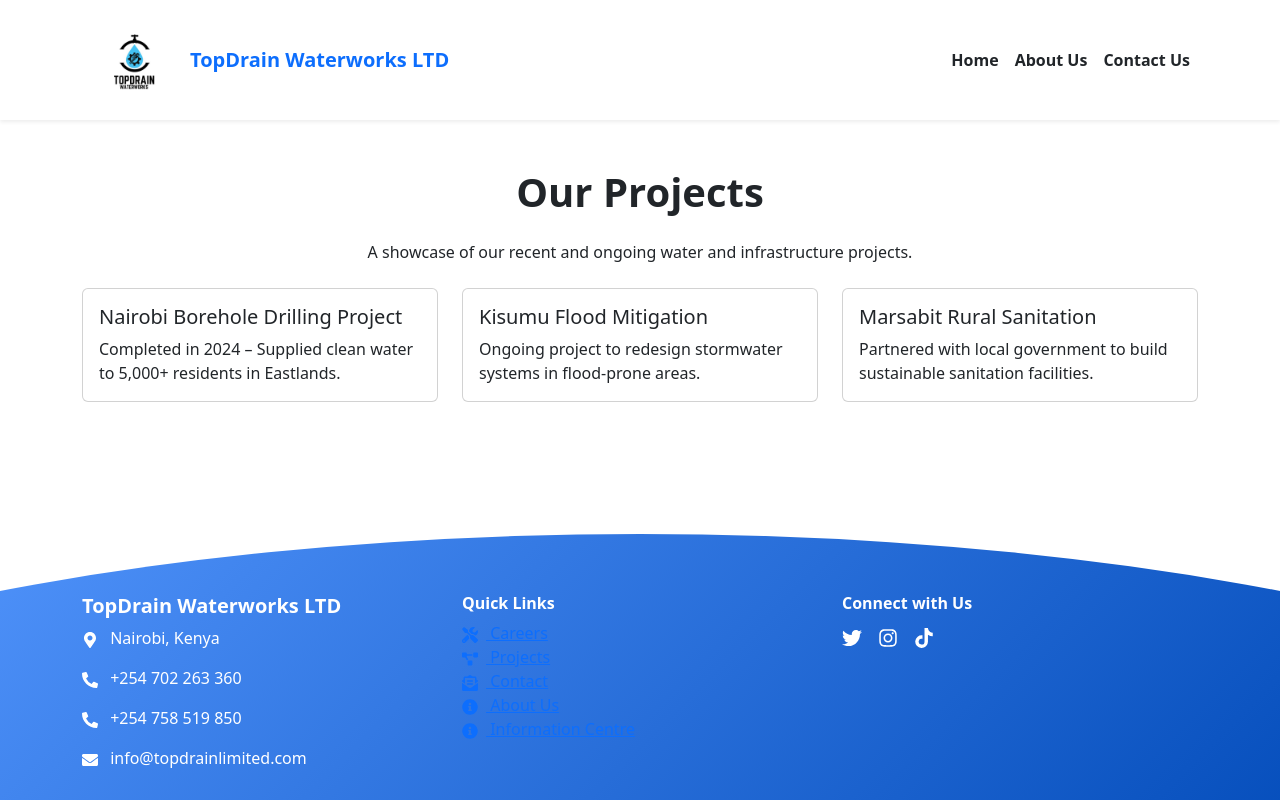
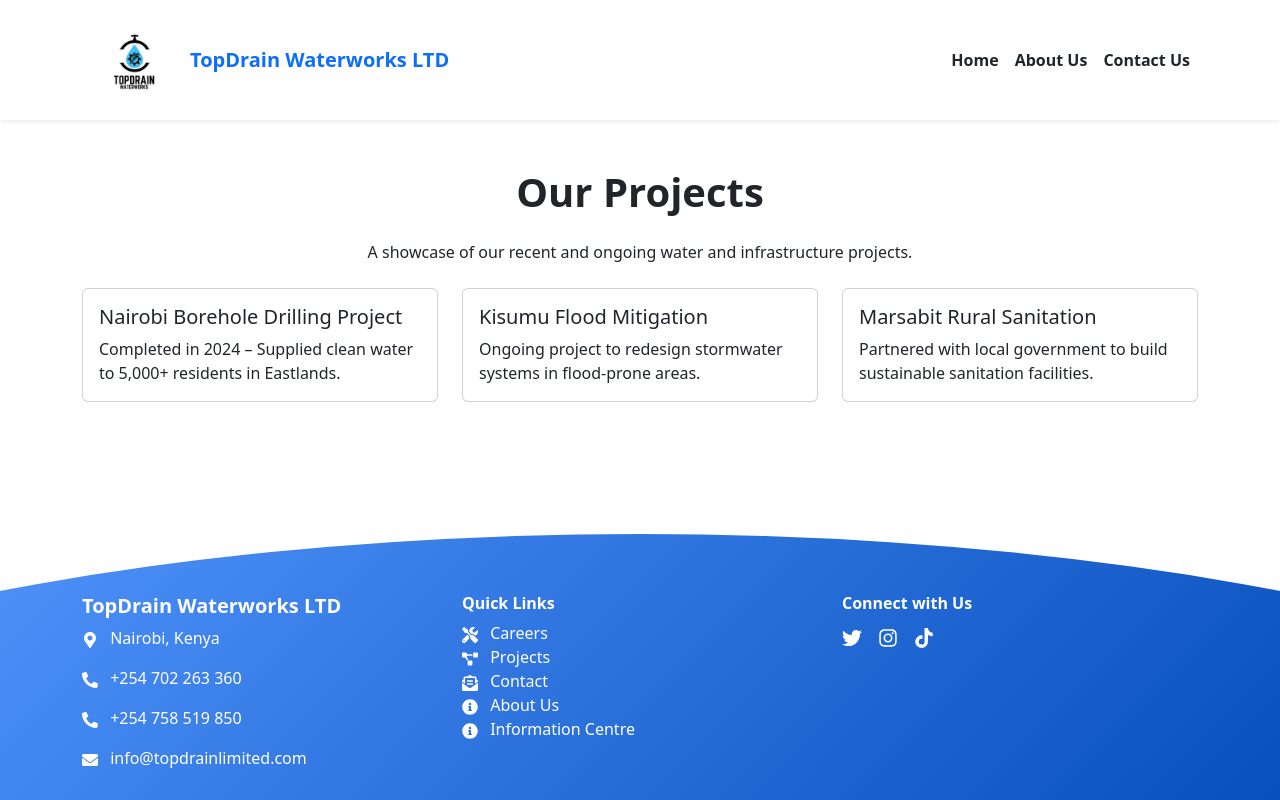
Before and after one commit to MarkBrianK/Top-drain-water-works, a React (Create React App) app: page /projects in a window 1280 px wide. Shown: the top 800 px of the page. Built offline with nearby package versions, Linux system fonts and the light colour scheme; what @cloudinary/url-gen would draw is missing.

Commit message:
:lipstick:

```diff
--- a/src/Components/Footer.jsx
+++ b/src/Components/Footer.jsx
@@ -37,29 +37,29 @@ export default function Footer() {
 
           <div className="col-md-4">
             <h6 className="fw-bold">Quick Links</h6>
-            <ul className="list-unstyled" style={{ color:"white", textDecoration:"none"}}>
+            <ul className="list-unstyled">
               <li>
-                <Link to ="/careers">
+                <Link to ="/careers"  style={{ color:"white", textDecoration:"none"}}>
                   <FaTools className="me-2" /> Careers
                 </Link>
               </li>
               <li>
-                <Link to ="/projects">
+                <Link to ="/projects"  style={{ color:"white", textDecoration:"none"}}>
                   <FaProjectDiagram className="me-2" /> Projects
                 </Link>
               </li>
               <li>
-                <Link to ="/contact">
+                <Link to ="/contact"  style={{ color:"white", textDecoration:"none"}}>
                   <FaEnvelopeOpenText className="me-2" /> Contact
                 </Link>
               </li>
               <li>
-                <Link to ="/about">
+                <Link to ="/about"  style={{ color:"white", textDecoration:"none"}}>
                   <FaInfoCircle className="me-2" /> About Us
                 </Link>
               </li>
               <li>
-                <Link to ="/info">
+                <Link to ="/info"  style={{ color:"white", textDecoration:"none"}}>
                   <FaInfoCircle className="me-2" /> Information Centre
                 </Link>
               </li>
```
